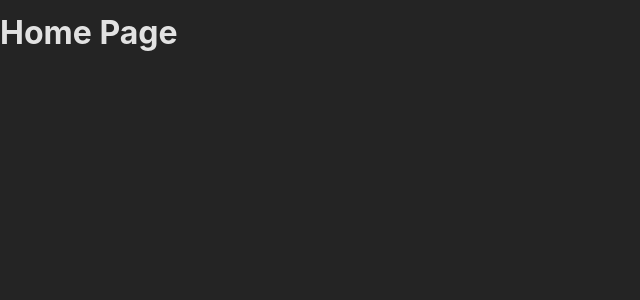
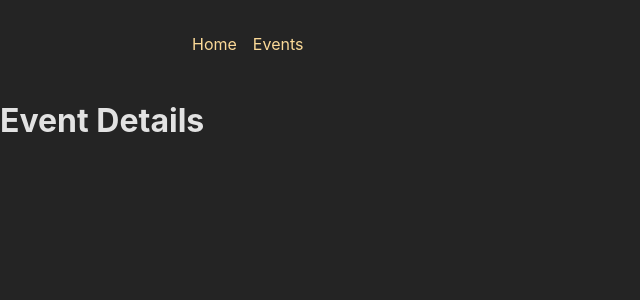
Before and after one commit to Line-Baumann-Haavik/Mini-React-projects, a React (Create React App) app in the folder 21-adv-starting-project/21-adv-starting-project/frontend/: page /events in a window 1280 px wide. Shown: the top 300 px of the page, without its empty margins (0-640 px from the left). Built offline with nearby package versions, Linux system fonts and the light colour scheme.

Commit message:
added navbar and set up root router file

```diff
--- a/21-adv-starting-project/21-adv-starting-project/frontend/src/App.js
+++ b/21-adv-starting-project/21-adv-starting-project/frontend/src/App.js
@@ -20,15 +20,17 @@
 // 7. Output the ID of the selected event on the EventDetailPage
 // BONUS: Add another (nested) layout route that adds the <EventNavigation> component above all /events... page components
 import { RouterProvider, createBrowserRouter } from "react-router-dom";
-import HomePage from "./pages/HomePage";
 import EventsPage from "./pages/EventsPage";
 import NewEventPage from "./pages/NewEventPage";
 import EventDetailPage from "./pages/EventDetailPage";
+import Root from "./pages/Root";
+import HomePage from "./pages/HomePage";
 
 const router = createBrowserRouter([{
   path: "/",
-  element: <HomePage />,
+  element: <Root />,
   children: [
+    {path: "/", element: <HomePage />},
     { path: "/events", element: <EventsPage /> },
     { path: "/events/new", element: <NewEventPage /> },
     { path: "/events/", element: <EventDetailPage /> },
--- /dev/null
+++ b/21-adv-starting-project/21-adv-starting-project/frontend/src/pages/Root.js
@@ -0,0 +1,13 @@
+import { Outlet } from "react-router-dom";
+import MainNavigation from "../components/MainNavigation";
+
+export default function Root() {
+  return (
+    <>
+      <MainNavigation />
+      <main>
+        <Outlet />
+      </main>
+    </>
+  );
+}
```
